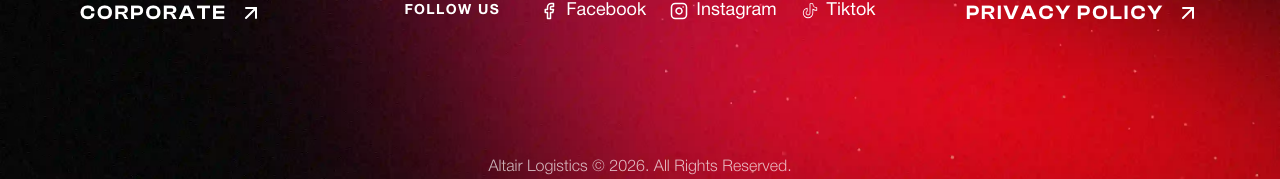
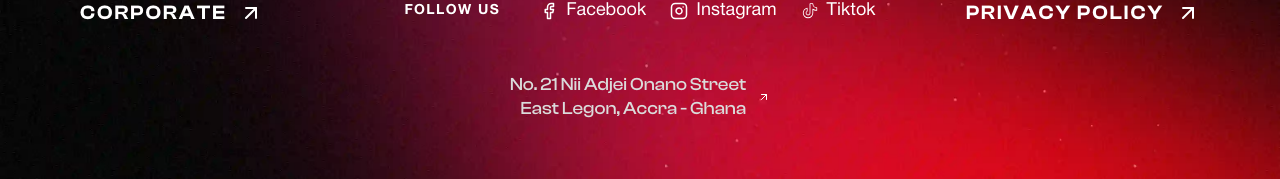
Before and after one commit to utopia-tech-africa/world-cup-experience, a Next.js app in the folder frontend/: page / in a window 1280 px wide. Shown: the part 4653-4832 px from the top of the page. Built offline with nearby package versions, Linux system fonts and the light colour scheme; no server answers.

Commit message:
Add office adress

```diff
--- a/frontend/src/components/footer/footer.tsx
+++ b/frontend/src/components/footer/footer.tsx
@@ -80,6 +80,7 @@ export default function Footer() {
           <div className=" hidden md:flex flex-col items-center justify-start lg:w-2/4 gap-12 ">
             <CenterLogo />
             <Socials />
+            <OfficeAdress />
           </div>
 
           {/* Right Links */}
@@ -97,8 +98,6 @@ export default function Footer() {
               </Link>
             ))}
           </div>
-
-          <Socials className="md:hidden items-start" />
         </div>
 
         {/* Bottom Copyright */}
@@ -159,3 +158,23 @@ const Socials = ({ className }: { className?: string }) => {
     </div>
   );
 };
+
+const OfficeAdress = ({ className }: { className?: string }) => {
+  return (
+    <Link
+      href="https://maps.app.goo.gl/43ktFiwd7jFqe6fD6"
+      target="_blank"
+      rel="noopener noreferrer"
+      className={cn(
+        `group flex items-center justify-start md:justify-center lg:justify-end gap-3 w-fit ${className}`,
+      )}
+    >
+      <address className="not-italic font-clash font-medium text-sm md:text-base lg:text-lg text-neutral-200 group-hover:text-white transition-colors text-left md:text-center lg:text-right leading-snug">
+        No. 21 Nii Adjei Onano Street
+        <br />
+        East Legon, Accra - Ghana
+      </address>
+      <ArrowUpRight className="size-3 transition-transform group-hover:translate-x-1 group-hover:-translate-y-1" />
+    </Link>
+  );
+};
```
